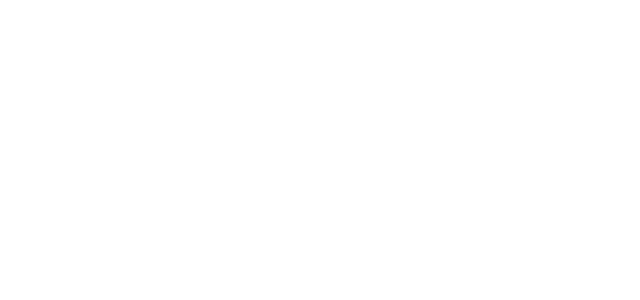
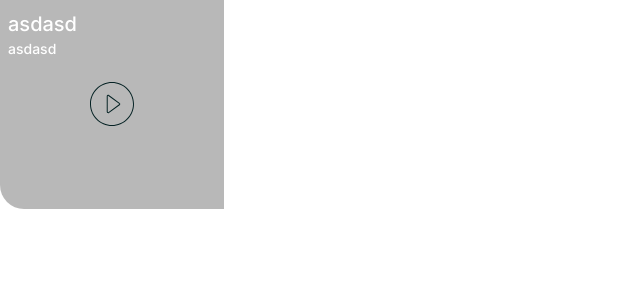
Before and after one commit to Nika-HISK/rero-front, a Next.js app: page / in a window 1280 px wide. Shown: the top 300 px of the page, without its empty margins (0-640 px from the left). Built offline with nearby package versions, Linux system fonts and the light colour scheme.

Commit message:
feat:created album component

```diff
--- /dev/null
+++ b/app/Components/AlbumCard/AlbumCard.tsx
@@ -0,0 +1,30 @@
+
+import styles from "./AlbumCard.module.scss";
+
+interface Props {
+    artistImage: string;
+    albumName: string;
+    artisName: string;
+    releaseDate: string;
+    songQuantity: string
+}
+
+const AlbumCard = (props: Props) => {
+    return (
+        <div
+            className={styles.albumWrapper}
+            style={{ backgroundImage: `url(${props.artistImage})` }}
+        >
+            <div className={styles.captionWrapper} >
+                <div className={styles.wrapper} >
+                    <span className={styles.albumName} >{props.albumName}</span>
+                    <span className={styles.artistName} >{props.artisName}</span>
+                    <span className={styles.releaseDate} >{props.releaseDate}</span>
+                </div>
+                <span className={styles.songQuantity} >{props.songQuantity}</span>
+            </div>
+        </div>
+    )
+}
+
+export default AlbumCard;
--- /dev/null
+++ b/app/Components/ArtistCard/ArtistCard.module.scss
@@ -0,0 +1,51 @@
+.cardWrapper {
+    width: 224px;
+    height: 209px;
+    border-radius: 0px 0px 0px 24px;
+    background-color: rgba(115, 115, 115, 0.50);
+}
+
+.artistNameStyle {
+    color: #FFF;
+    text-align: center;
+    font-family: "Inter", sans-serif;
+    font-size: 20px;
+    font-style: normal;
+    font-weight: 500;
+    line-height: normal;
+}
+
+.musicNameStyle {
+    color: #FFF;
+    text-align: center;
+    font-family: "Inter", sans-serif;
+    font-size: 14px;
+    font-style: normal;
+    font-weight: 500;
+    line-height: normal;
+}
+
+.captionWrapper {
+    display: flex;
+    flex-direction: column;
+    align-items: start;
+    gap: 4px;
+    padding-left: 8px;
+    padding-top: 12px;
+}
+
+.playerStyling {
+    width: 44px;
+    height: 44px;
+    cursor: pointer;
+}
+
+.imgWrapper {
+    width: 100%;
+    height: 152px;
+    display: flex;
+    justify-content: center;
+    align-items: center;
+    padding-top: 25px;
+    padding-bottom: 83px;
+}
--- /dev/null
+++ b/app/Components/ArtistCard/ArtistCard.tsx
@@ -0,0 +1,35 @@
+'use client'
+
+import { useState } from 'react';
+import styles from "./ArtistCard.module.scss";
+
+interface Props {
+    artisName: string;
+    musicName: string;
+}
+
+const ArtistCard = (props: Props) => {
+    const [isFilled, setIsFilled] = useState<boolean>(false);
+
+    const handleImageClick = () => {
+        setIsFilled(!isFilled);
+    }
+
+    return (
+        <div className={styles.cardWrapper}>
+            <div className={styles.captionWrapper}>
+                <span className={styles.artistNameStyle}>{props.artisName}</span>
+                <span className={styles.musicNameStyle}>{props.musicName}</span>
+            </div>
+            <div className={styles.imgWrapper} >
+                <img
+                    className={styles.playerStyling}
+                    src={isFilled ? "/player/playerFill.svg" : "/player/playerOutLine.svg"}
+                    onClick={handleImageClick}
+                />
+            </div>
+        </div>
+    );
+}
+
+export default ArtistCard;
--- a/app/page.tsx
+++ b/app/page.tsx
@@ -1,10 +1,12 @@
 import Image from "next/image";
 import styles from "./page.module.css";
+import AlbumCard from "./Components/AlbumCard/AlbumCard";
+import ArtistCard from "./Components/ArtistCard/ArtistCard";
 
 export default function Home() {
   return (
     <>
-
+      <ArtistCard artisName={"asdasd"} musicName={"asdasd"} />
     </>
   );
 }
```
Also changed, not shown: app/Components/AlbumCard/AlbumCard.module.scss (added, +82 -0 lines), public/player/playerFill.svg (added), public/player/playerOutLine.svg (added).
